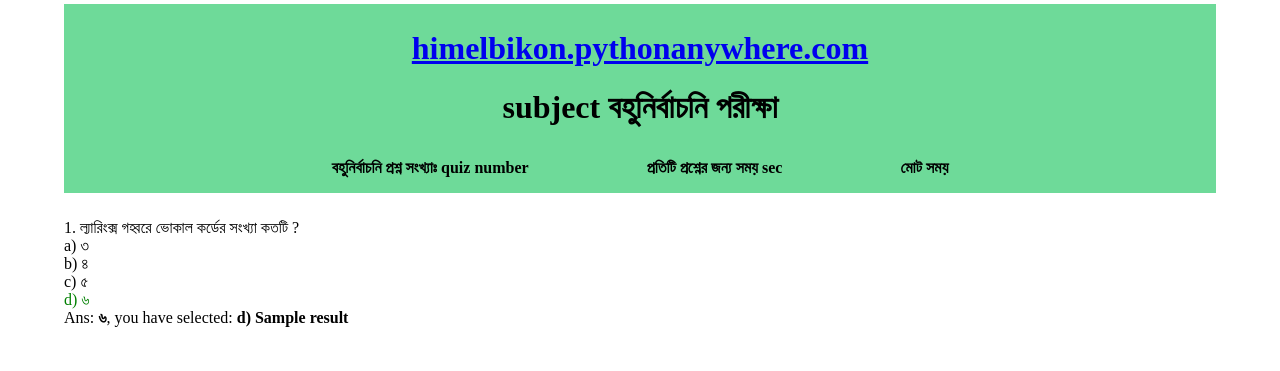
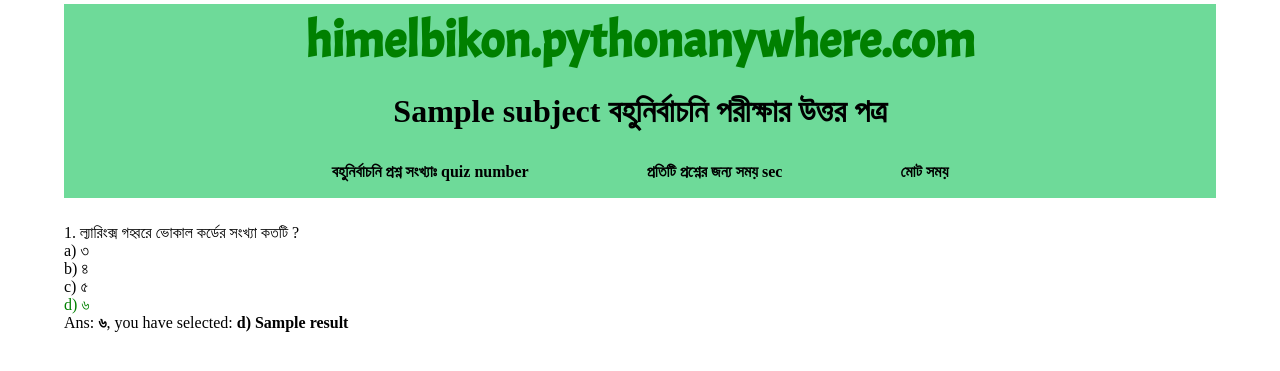
Before and after one commit to himelbikon/archivehb, a Django app: template quiz/templates/quiz/result.html in a window 1280 px wide. Shown: the top 371 px of the page. Run offline with Django 3.2, Linux system fonts and the light colour scheme; data comes from the database, SQL or seed files in the repository; both versions use the stored data as it was after the commit; the template is opened without the code that fills it: most values are stand-ins (such as "Sample title", 1, 10 or a date in 2020).

Commit message:
result subject added

```diff
--- a/quiz/templates/quiz/result.html
+++ b/quiz/templates/quiz/result.html
@@ -10,7 +10,7 @@
 
   <div class="result_info">
     <h1 id="url"> <a href="{% url 'home' %}">himelbikon.pythonanywhere.com</a> </h1>
-    <h1>subject বহুনির্বাচনি পরীক্ষা </h1>
+    <h1>{{subject}} বহুনির্বাচনি পরীক্ষার উত্তর পত্র </h1>
     <div>বহুনির্বাচনি প্রশ্ন সংখ্যাঃ quiz number</div>
     <div>প্রতিটি প্রশ্নের জন্য সময়  sec</div>
     <div>মোট সময় </div>
--- a/static/css/quiz_result.css
+++ b/static/css/quiz_result.css
@@ -1,3 +1,5 @@
+@import url('https://fonts.googleapis.com/css2?family=Acme&display=swap');
+
 .result_info {
   text-align: center;
   padding: 5px;
@@ -16,6 +18,23 @@ body {
   scroll-behavior: smooth;
 }
 
+#url {
+  padding: 0 0;
+  margin: 0 0;
+
+}
+
+#url a {
+  text-decoration: none;
+  font-family: 'Acme', sans-serif;
+  font-size: 50px;
+  color: green;
+}
+
+#url a:hover, a:active {
+  color: #0ea220;
+}
+
 .right{
 	color: green;
 }
@@ -23,3 +42,10 @@ body {
 .wrong{
 	color: red;
 }
+
+@media screen and (max-width: 1000px) {
+  #url a {
+    font-size: 60px;
+  }
+
+}
```
Also changed, not shown: quiz/views.py (+16 -8 lines), db.sqlite3.
